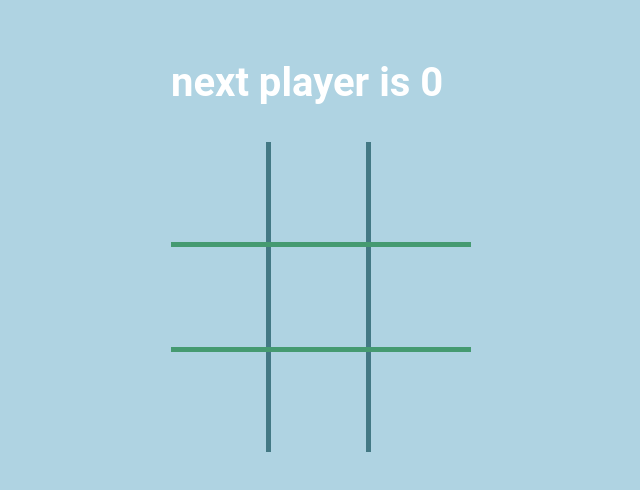
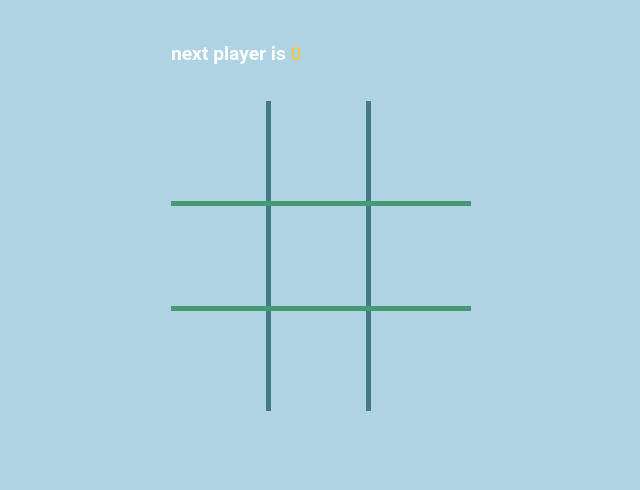
Before and after one commit to Anushasri-27/ticTacToe-game, a React (Vite) app: page / in a window 1280 px wide. Shown: the top 490 px of the page, without its empty margins (319-959 px from the left). Built offline with nearby package versions, Linux system fonts and the light colour scheme.

Commit message:
status message componet is created

```diff
--- a/src/App.jsx
+++ b/src/App.jsx
@@ -1,7 +1,9 @@
 import Board from './components/Board';
 import { useState } from 'react';
+import { calculateWinner } from './winner';
+import StatusMessage from './components/StatusMessage';
 import './style.scss';
-import { calculateWinner } from './winner';
+
 
 function App() {
 
@@ -11,12 +13,7 @@
 const [isXNext,setIsXNext] = useState(false);
 
 const winner=calculateWinner(square);
-//state of player to display msg
-const nextPlayer= isXNext? 'x' :'0';
 
-//status message
-
-const statusMessage= winner? `winner is ${winner}` :` next player is ${nextPlayer}`;
 
 const handleSquareClick = clickedPosition => {
       //to prevent chnaging of value once the square is filled
@@ -40,8 +37,8 @@
   return (
     <div className="app">
         <div>
-              <h2 className='status-message'> {statusMessage} </h2>
 
+             <StatusMessage winner={winner} isXNext={isXNext}  square={square}/>
              <Board square={square} handleSquareClick={handleSquareClick }/>
 
         </div>
--- /dev/null
+++ b/src/components/StatusMessage.jsx
@@ -0,0 +1,55 @@
+/* eslint-disable react/prop-types */
+import React from "react";
+const StatusMessage =({winner , isXNext ,square}) =>{
+    const noMovesLeft= square.every(squareValue => squareValue !== null);
+    const nextPlayer= isXNext ? 'x' :'0';
+
+    //status message
+    const renderStatusMessage =() => {
+
+         if(winner){
+          return (
+                  <React.Fragment>
+                      winner is { ' '}
+                      <span className={winner ==='x' ? 'text-green' :' text-orange'}>
+                        {winner}
+                      </span>
+                  </React.Fragment>)
+         }
+
+         if(!winner && noMovesLeft){
+            return (
+               <>
+               <span className="text-orange">0</span> and  { ' '}
+               <span className="text-green">x</span> tied
+               </>
+
+            )
+         }
+
+         if(!winner && !noMovesLeft){
+             return (
+              <>
+                  next player is{' '}
+                 <span className={isXNext ? 'text-green' : 'text-orange'}>
+                  { nextPlayer}
+                 </span>
+
+              </>
+
+             )
+            }
+
+
+    return null;
+
+    }
+
+
+   return (
+              <h2 className="status-message">{renderStatusMessage()}</h2>
+
+   );
+};
+
+export default StatusMessage;
--- a/src/style.scss
+++ b/src/style.scss
@@ -70,7 +70,7 @@
 
 .status-message {
 	margin-bottom: 36px;
-  font-size: 2.5rem;
+  font-size: 1.2rem;
   font-weight: bolder;
 	span {
 	  font-weight: normal;
```
